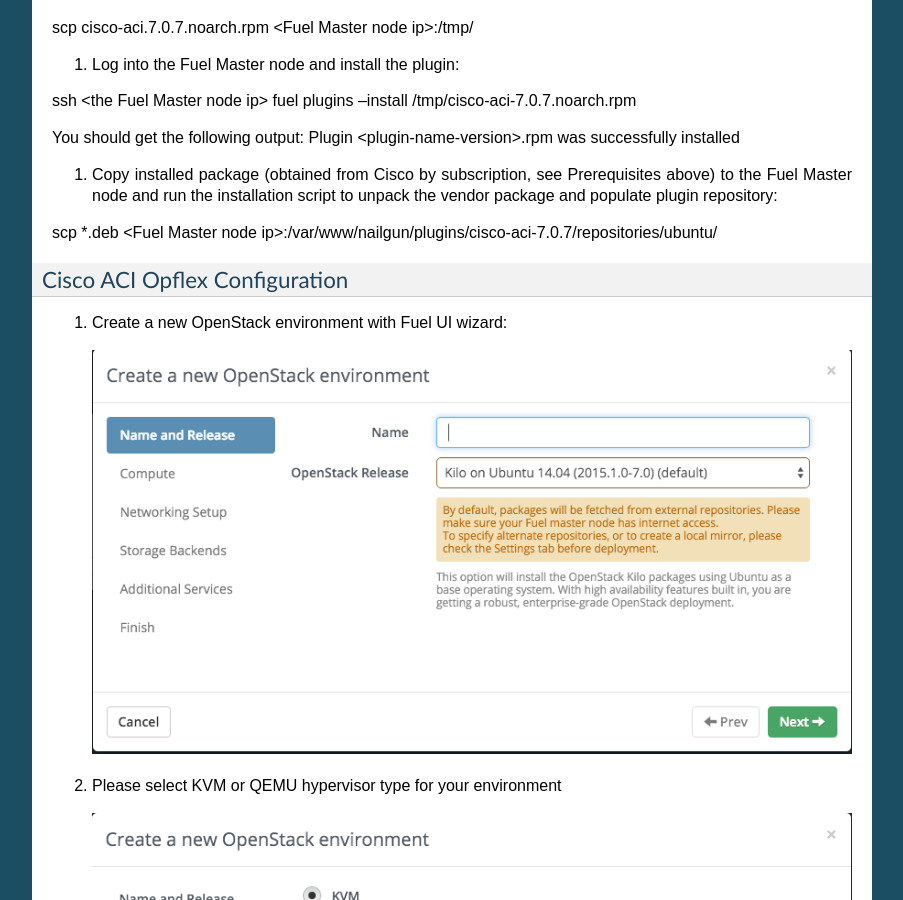
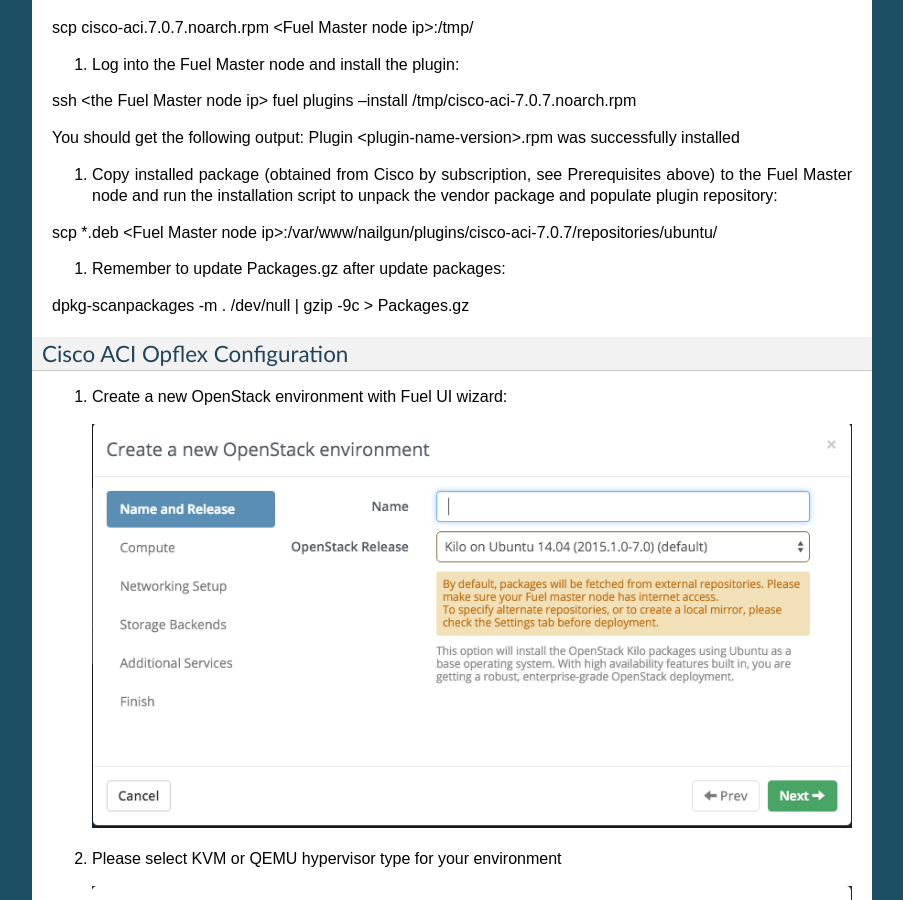
Before and after one commit to noironetworks/fuel_aci_opflex, a Sphinx documentation site: the page built from doc/source/user_docs.rst, in a window 1280 px wide and 900 px high, scrolled down 1261 px. Shown: the whole window, without its empty margins (198-1101 px from the left). Built offline with Sphinx 7.4.7, drawn with Linux system fonts in a browser that asks for light colours.

Commit message:
update documentation - installation part

```diff
--- a/doc/source/user_docs.rst
+++ b/doc/source/user_docs.rst
@@ -80,6 +80,9 @@
 
 scp \*.deb <Fuel Master node ip>:/var/www/nailgun/plugins/cisco-aci-7.0.7/repositories/ubuntu/
 
+#. Remember to update Packages.gz after update packages:
+
+dpkg-scanpackages -m . /dev/null | gzip -9c > Packages.gz
 
 Cisco ACI Opflex Configuration
 ----------------------------------------
```
